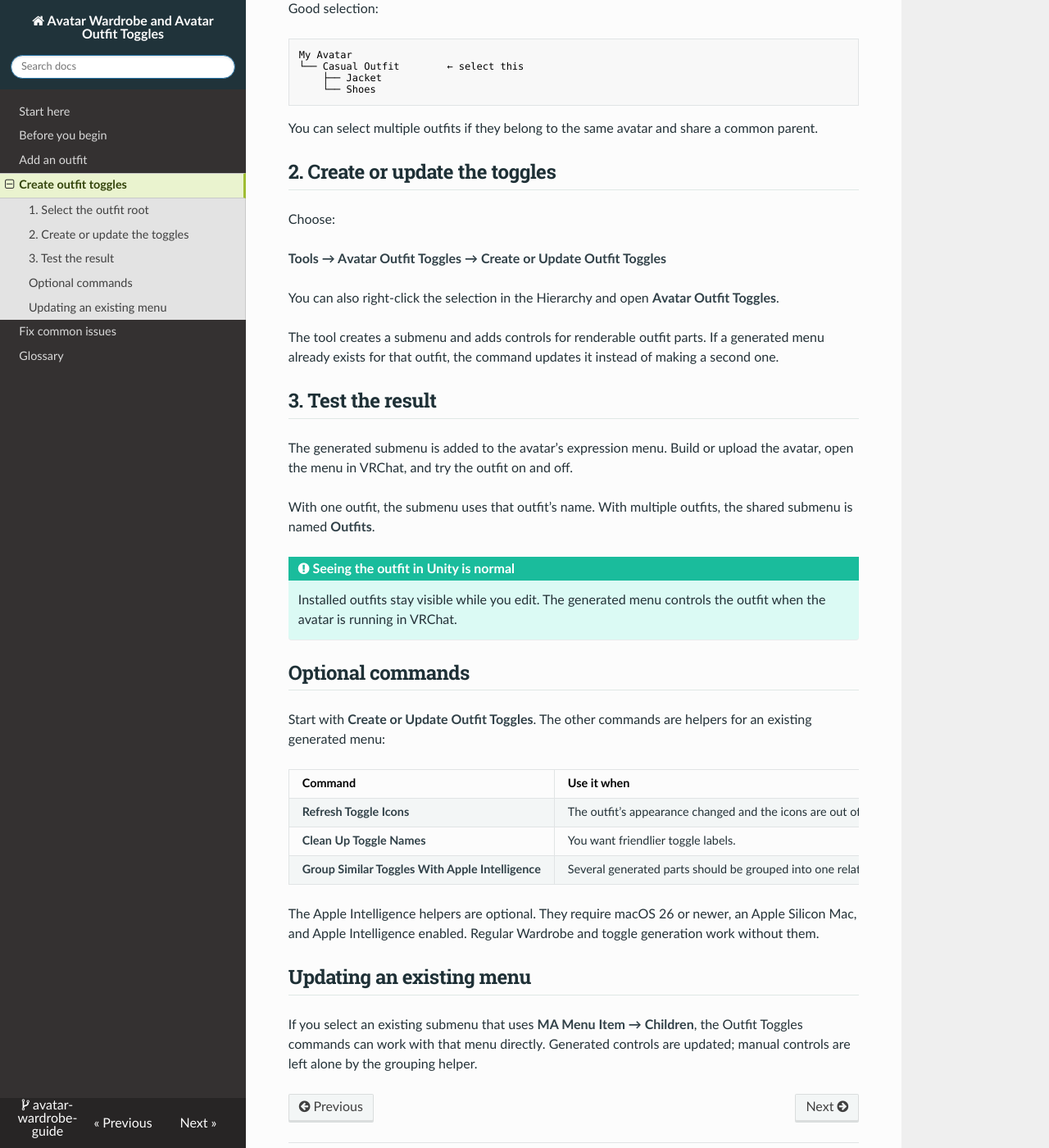
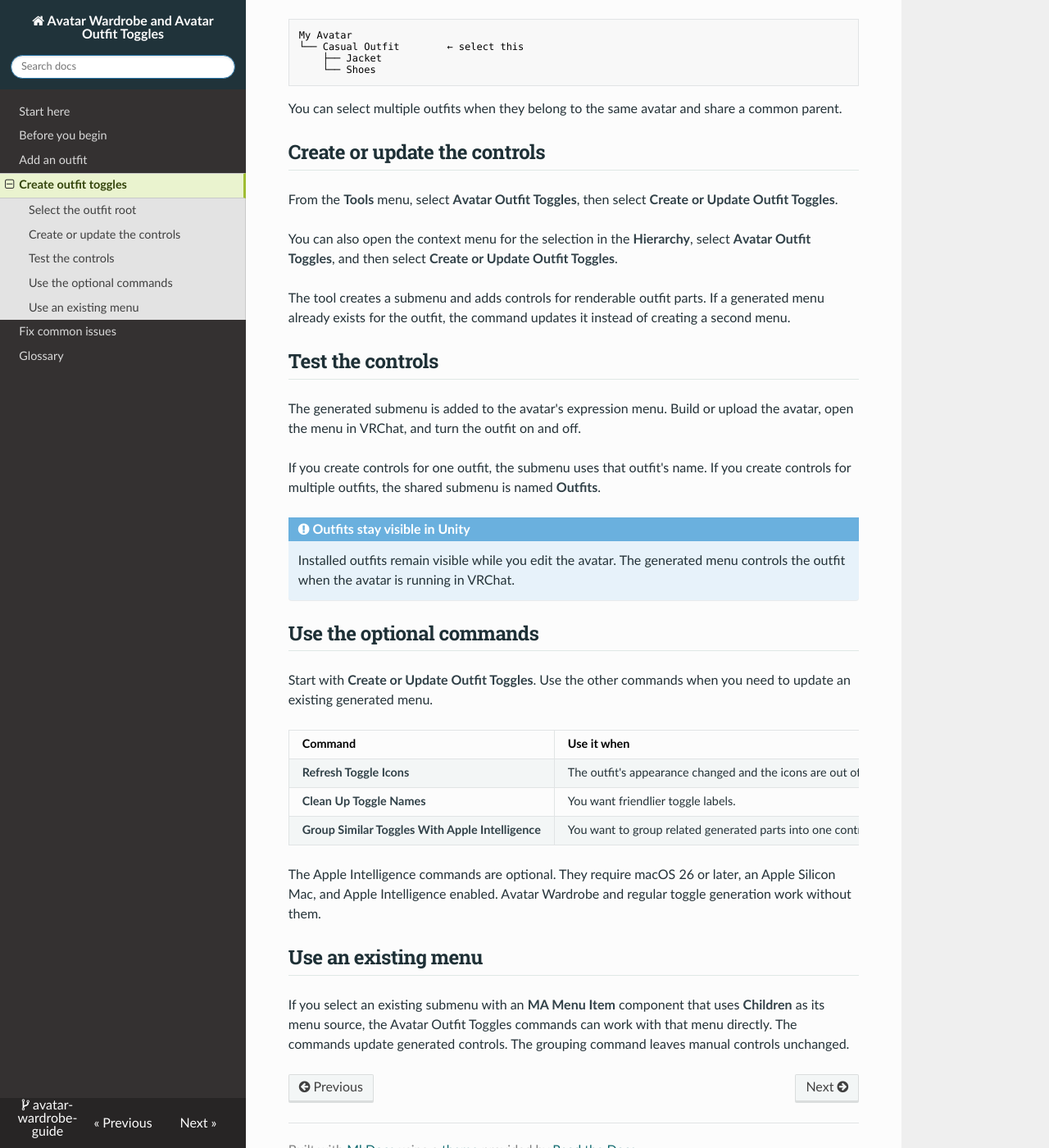
Before and after one commit to gryphprime/avatar-wardrobe-guide, an MkDocs documentation site: the page built from docs/outfit-toggles.md, in a window 1280 px wide and 1400 px high, scrolled down 571 px. Shown: the whole window at 82% size. Built offline with MkDocs 1.6.1, drawn with Linux system fonts in a browser that asks for light colours; nearby versions of some CDN libraries; some of the changed text lies outside the part shown.

Commit message:
Rewrite outfit toggle procedure in Google documentation style

````diff
--- a/docs/outfit-toggles.md
+++ b/docs/outfit-toggles.md
@@ -1,18 +1,18 @@
-# Make outfit toggles
+# Create outfit toggles
 
-An outfit toggle is a menu button that turns an avatar object on or off. Avatar Outfit Toggles creates those buttons from the objects you select in Unity.
+An outfit toggle is a menu control that turns an avatar object on or off. Avatar Outfit Toggles creates these controls from the objects that you select in Unity.
 
-Use this page when:
+Use this procedure in any of the following situations:
 
-- an outfit is already in your scene;
-- you want to create controls without using Avatar Wardrobe; or
-- you changed an outfit and want to update its generated controls.
+- An outfit is already in your scene.
+- You want to create controls without using Avatar Wardrobe.
+- You changed an outfit and want to update its generated controls.
 
-## 1. Select the outfit root
+## Select the outfit root
 
-In the **Hierarchy**, select one or more top-level outfit objects below the same avatar.
+In the **Hierarchy**, select one or more top-level outfit objects under the same avatar.
 
-Select the large parent object for each outfit, not the avatar itself and not every individual mesh piece.
+Select the parent object for each outfit. Do not select the avatar root or each individual mesh piece.
 
 Good selection:
 
@@ -23,39 +23,37 @@ My Avatar
     └── Shoes
 ```
 
-You can select multiple outfits if they belong to the same avatar and share a common parent.
+You can select multiple outfits when they belong to the same avatar and share a common parent.
 
-## 2. Create or update the toggles
+## Create or update the controls
 
-Choose:
+From the **Tools** menu, select **Avatar Outfit Toggles**, then select **Create or Update Outfit Toggles**.
 
-**Tools → Avatar Outfit Toggles → Create or Update Outfit Toggles**
+You can also open the context menu for the selection in the **Hierarchy**, select **Avatar Outfit Toggles**, and then select **Create or Update Outfit Toggles**.
 
-You can also right-click the selection in the Hierarchy and open **Avatar Outfit Toggles**.
+The tool creates a submenu and adds controls for renderable outfit parts. If a generated menu already exists for the outfit, the command updates it instead of creating a second menu.
 
-The tool creates a submenu and adds controls for renderable outfit parts. If a generated menu already exists for that outfit, the command updates it instead of making a second one.
+## Test the controls
 
-## 3. Test the result
+The generated submenu is added to the avatar's expression menu. Build or upload the avatar, open the menu in VRChat, and turn the outfit on and off.
 
-The generated submenu is added to the avatar’s expression menu. Build or upload the avatar, open the menu in VRChat, and try the outfit on and off.
+If you create controls for one outfit, the submenu uses that outfit's name. If you create controls for multiple outfits, the shared submenu is named **Outfits**.
 
-With one outfit, the submenu uses that outfit’s name. With multiple outfits, the shared submenu is named **Outfits**.
+!!! note "Outfits stay visible in Unity"
+    Installed outfits remain visible while you edit the avatar. The generated menu controls the outfit when the avatar is running in VRChat.
 
-!!! tip "Seeing the outfit in Unity is normal"
-    Installed outfits stay visible while you edit. The generated menu controls the outfit when the avatar is running in VRChat.
+## Use the optional commands
 
-## Optional commands
-
-Start with **Create or Update Outfit Toggles**. The other commands are helpers for an existing generated menu:
+Start with **Create or Update Outfit Toggles**. Use the other commands when you need to update an existing generated menu.
 
 | Command | Use it when |
 | --- | --- |
-| **Refresh Toggle Icons** | The outfit’s appearance changed and the icons are out of date. |
+| **Refresh Toggle Icons** | The outfit's appearance changed and the icons are out of date. |
 | **Clean Up Toggle Names** | You want friendlier toggle labels. |
-| **Group Similar Toggles With Apple Intelligence** | Several generated parts should be grouped into one related control. |
+| **Group Similar Toggles With Apple Intelligence** | You want to group related generated parts into one control. |
 
-The Apple Intelligence helpers are optional. They require macOS 26 or newer, an Apple Silicon Mac, and Apple Intelligence enabled. Regular Wardrobe and toggle generation work without them.
+The Apple Intelligence commands are optional. They require macOS 26 or later, an Apple Silicon Mac, and Apple Intelligence enabled. Avatar Wardrobe and regular toggle generation work without them.
 
-## Updating an existing menu
+## Use an existing menu
 
-If you select an existing submenu that uses **MA Menu Item → Children**, the Outfit Toggles commands can work with that menu directly. Generated controls are updated; manual controls are left alone by the grouping helper.
+If you select an existing submenu with an **MA Menu Item** component that uses **Children** as its menu source, the Avatar Outfit Toggles commands can work with that menu directly. The commands update generated controls. The grouping command leaves manual controls unchanged.
````
